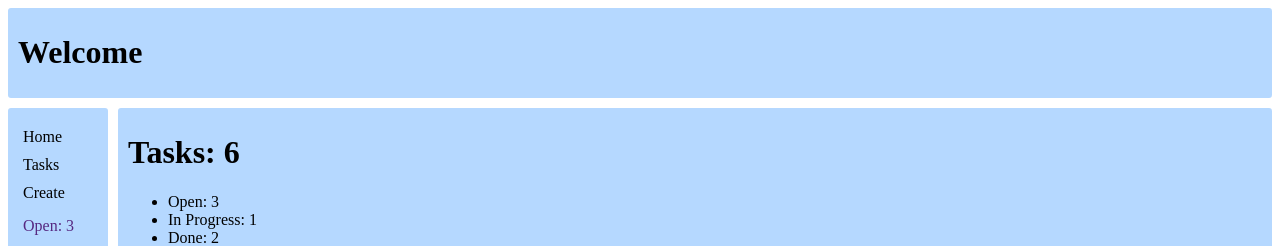
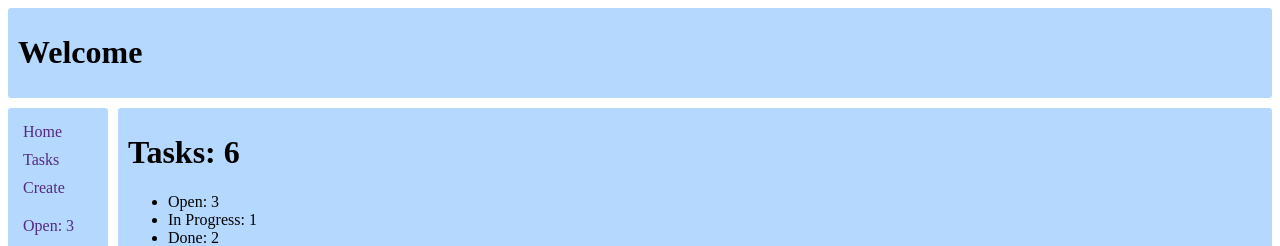
Before and after one commit to dvdobrev/SoftUni-Front-End-Projects, a plain HTML site: page 5. Position and Grid/01. Simple Site Layout/simple-site-layout.html in a window 1280 px wide. Shown: the top 246 px of the page. Drawn offline with Linux system fonts and the light colour scheme.

Commit message:
not important changes

```diff
--- a/5. Position and Grid/01. Simple Site Layout/simple-site-layout.html
+++ b/5. Position and Grid/01. Simple Site Layout/simple-site-layout.html
@@ -15,9 +15,9 @@
 
     <aside>
         <ul>
-            <li><a href="#"></a>Home</li>
-            <li><a href="#"></a>Tasks</li>
-            <li><a href="#"></a>Create</li>
+            <li><a href="#">Home</a></li>
+            <li><a href="#">Tasks</a></li>
+            <li><a href="#">Create</a></li>
         </ul>
 
         <ul>
```
